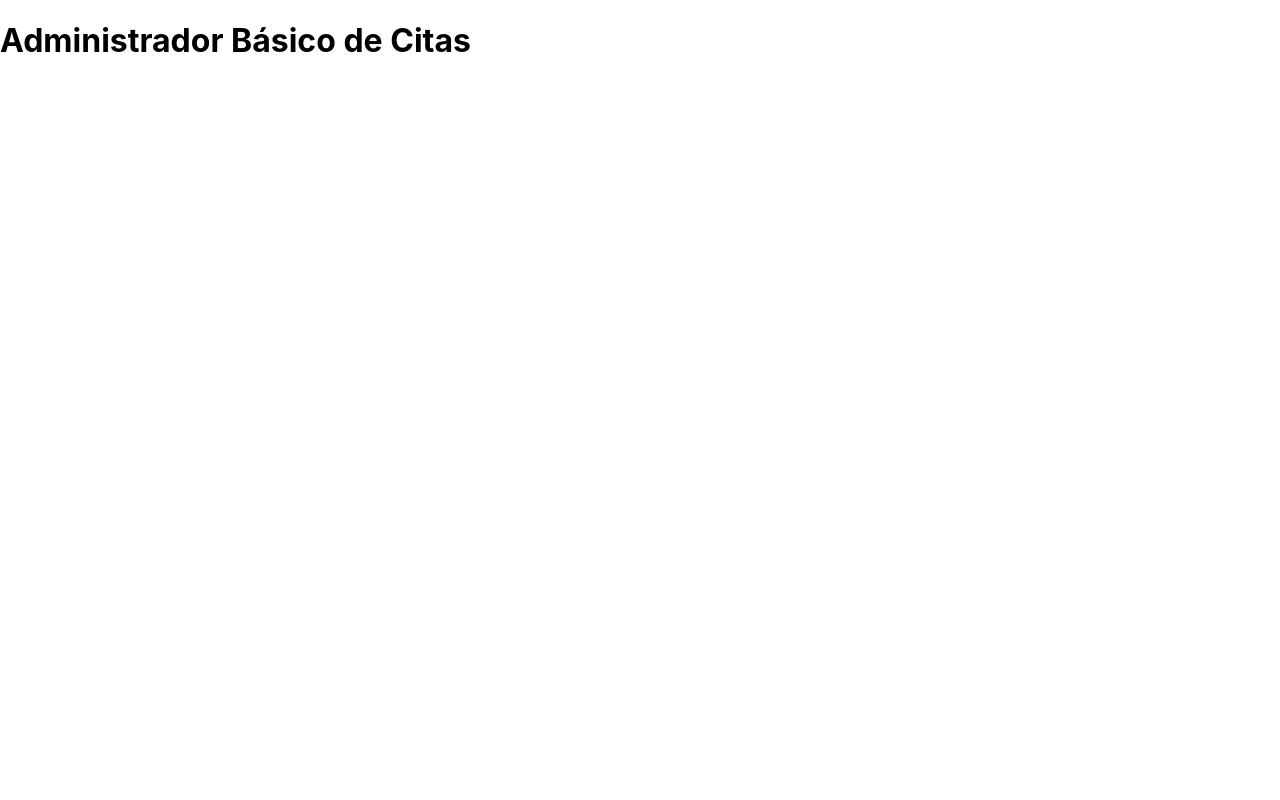
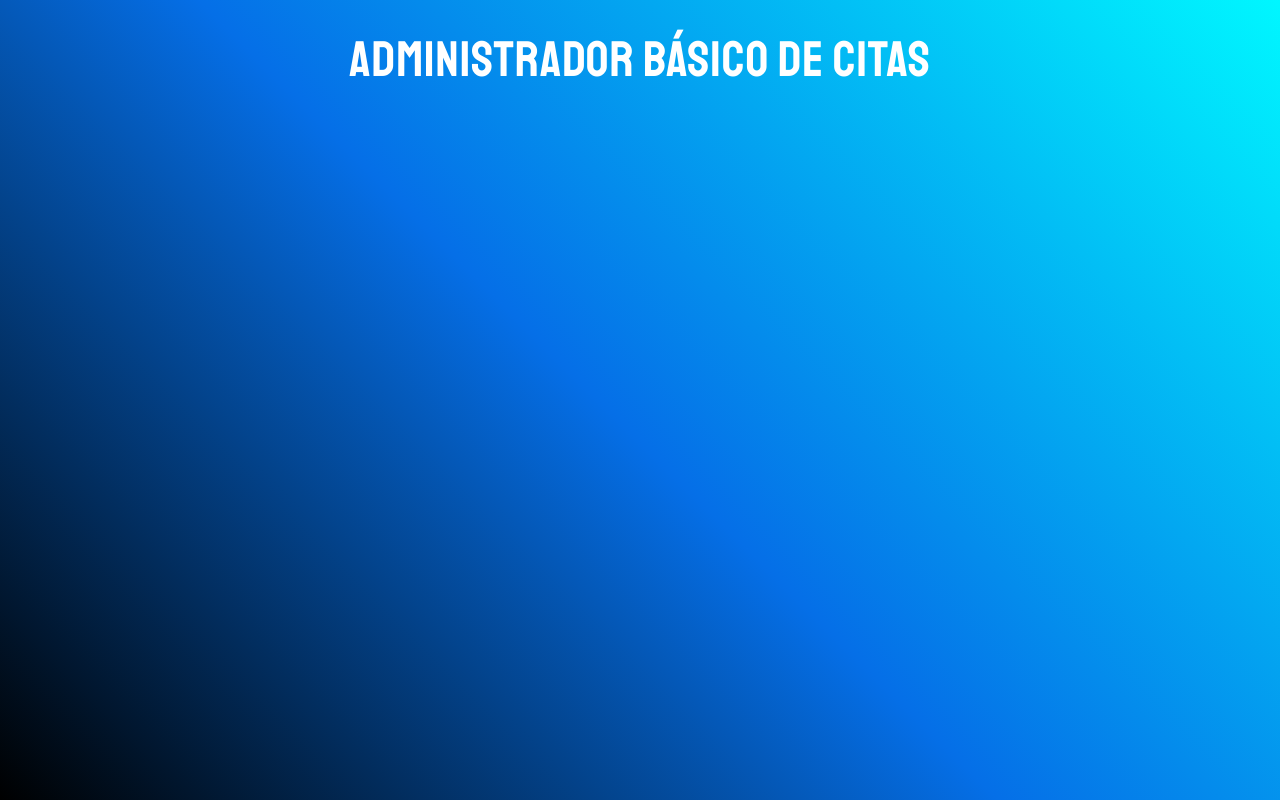
Before and after one commit to OsirisRoman/administradorbasicodecitas, a React (Create React App) app: page / in a window 1280 px wide. Built offline with nearby package versions, Linux system fonts and the light colour scheme.

Commit message:
Ajustes iniciales del proyecto.

```diff
--- a/public/index.html
+++ b/public/index.html
@@ -24,7 +24,19 @@
       work correctly both with client-side routing and a non-root public URL.
       Learn how to configure a non-root public URL by running `npm run build`.
     -->
-    <title>React App</title>
+    <title>Administración Básico de Citas</title>
+    <link
+      rel="stylesheet"
+      href="https://cdnjs.cloudflare.com/ajax/libs/normalize/8.0.1/normalize.min.css"
+    />
+    <link
+      href="https://fonts.googleapis.com/css?family=Staatliches"
+      rel="stylesheet"
+    />
+    <link
+      rel="stylesheet"
+      href="https://cdnjs.cloudflare.com/ajax/libs/skeleton/2.0.4/skeleton.min.css"
+    />
   </head>
   <body>
     <noscript>You need to enable JavaScript to run this app.</noscript>
--- a/src/index.css
+++ b/src/index.css
@@ -1,13 +1,98 @@
+html {
+  min-height: 100%;
+}
 body {
   margin: 0;
-  font-family: -apple-system, BlinkMacSystemFont, 'Segoe UI', 'Roboto', 'Oxygen',
-    'Ubuntu', 'Cantarell', 'Fira Sans', 'Droid Sans', 'Helvetica Neue',
-    sans-serif;
-  -webkit-font-smoothing: antialiased;
-  -moz-osx-font-smoothing: grayscale;
+  padding: 0;
+  font-family: sans-serif;
+  background-image: linear-gradient(
+    -135deg,
+    #00f7ff 0%,
+    #056fe7 52%,
+    #000000 100%
+  );
+  min-height: 100%;
+  padding-bottom: 5rem;
+}
+h1,
+h2 {
+  color: white;
+  padding: 3rem 0;
+  text-align: center;
+
+  text-transform: uppercase;
+
+  font-family: 'Staatliches', cursive;
+  letter-spacing: 1px;
+}
+.lista-citas .media {
+  border-bottom: 1px solid #e1e1e1;
+  padding-bottom: 3rem;
 }
 
-code {
-  font-family: source-code-pro, Menlo, Monaco, Consolas, 'Courier New',
-    monospace;
+.lista-citas .media:last-of-type {
+  border-bottom: 0;
 }
+.lista-citas .media-body p {
+  margin: 0;
+}
+.lista-citas .media-body button {
+  margin-top: 1rem !important;
+}
+.lista-citas .media-body span {
+  font-weight: bold;
+}
+
+label {
+  color: white;
+}
+
+input[type='date'],
+input[type='time'] {
+  height: 38px;
+  padding: 6px 10px;
+  background-color: #fff;
+  border: 1px solid #d1d1d1;
+  border-radius: 4px;
+  box-shadow: none;
+  box-sizing: border-box;
+}
+
+.cita {
+  padding: 2rem;
+  background: white;
+  border-bottom: 1px solid #e1e1e1;
+  color: black;
+}
+
+.cita p {
+  font-weight: bold;
+  margin-bottom: 0.8rem;
+}
+.cita p span {
+  font-weight: normal;
+}
+.cita:first-of-type {
+  border-top-left-radius: 1rem;
+  border-top-right-radius: 1rem;
+}
+.cita:last-of-type {
+  border-bottom-left-radius: 1rem;
+  border-bottom-right-radius: 1rem;
+}
+.button.eliminar,
+.button.eliminar:hover {
+  background-color: #c10059;
+  color: white;
+  margin-top: 2rem;
+}
+
+.alerta-error {
+  background-color: white;
+  color: red;
+  padding: 1rem;
+  font-size: 2rem;
+  text-transform: uppercase;
+  text-align: center;
+  font-family: 'Staatliches', cursive;
+}
```
